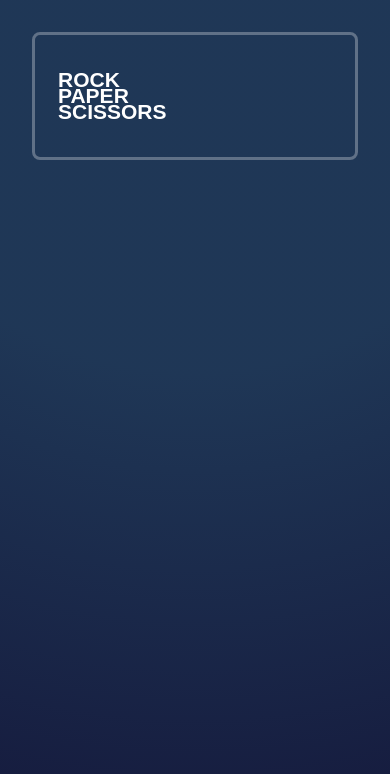
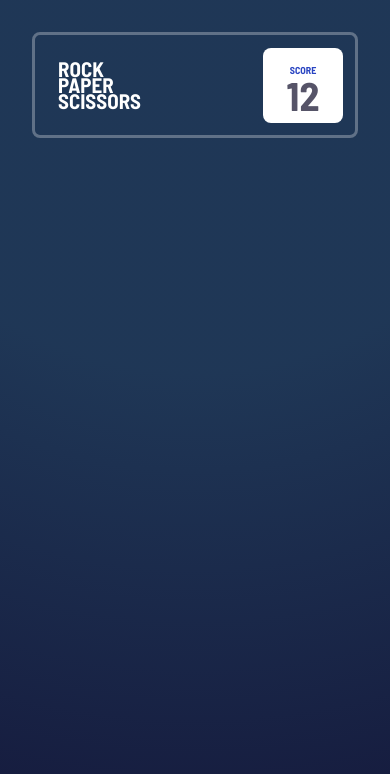
Before and after one commit to jecs580/roca-papel-tijeras, a React (Create React App) app: page / in a window 390 px wide. Shown: the top 774 px of the page. Built offline with nearby package versions, Linux system fonts and the light colour scheme.

Commit message:
Estilos section header en modo mobile 2/3

```diff
--- a/public/index.html
+++ b/public/index.html
@@ -14,6 +14,10 @@
       manifest.json provides metadata used when your web app is installed on a
       user's mobile device or desktop. See https://developers.google.com/web/fundamentals/web-app-manifest/
     -->
+    <link
+      href="https://fonts.googleapis.com/css2?family=Barlow+Semi+Condensed:wght@600;700&display=swap"
+      rel="stylesheet"
+    />
     <link rel="manifest" href="%PUBLIC_URL%/manifest.json" />
     <!--
       Notice the use of %PUBLIC_URL% in the tags above.
--- a/src/App.js
+++ b/src/App.js
@@ -7,6 +7,7 @@ import Wrapper from "./wrapper";
 const AppStyled = styled.main`
   @import url("https://fonts.googleapis.com/css2?family=Barlow+Semi+Condensed:wght@600;700&display=swap");
   /* background: #111f43; */
+  font-family: "Barlow Semi Condensed", sans-serif;
   background-image: radial-gradient(
     circle at top,
     hsl(214, 47%, 23%) 40%,
@@ -15,7 +16,9 @@ const AppStyled = styled.main`
   min-height: 100vh;
   padding: 2em;
   font-weight: 700;
-  font-family: "Barlow Semi Condensed", sans-serif;
+  /* body {
+    font-family: "Barlow Semi Condensed", sans-serif;
+  } */
 `;
 
 function App() {
--- a/src/header.js
+++ b/src/header.js
@@ -1,11 +1,14 @@
 import React from "react";
 import styled from "styled-components";
-
+import Score from "./score";
 const HeaderStyled = styled.div`
   color: white;
-  padding: 23px;
+  padding: 12px 12px 12px 23px;
   border: 3px solid rgba(255, 255, 255, 0.29);
   border-radius: 0.5em;
+  display: flex;
+  justify-content: space-between;
+  align-items: center;
   h1 {
     font-size: 21px;
     line-height: 16px;
@@ -20,8 +23,9 @@ function Header() {
       <h1>
         Rock
         <br /> paper
-        <br /> scissors{" "}
+        <br /> scissors
       </h1>
+      <Score />
     </HeaderStyled>
   );
 }
--- /dev/null
+++ b/src/score.js
@@ -0,0 +1,33 @@
+import React from "react";
+import styled from "styled-components";
+const ScoreStyled = styled.div`
+  background: white;
+  text-align: center;
+  padding: 10px 0;
+  border-radius: 0.5em;
+  width: 80px;
+  small {
+    color: #2a45c2;
+    text-transform: uppercase;
+    font-size: 10px;
+  }
+  p {
+    font-size: 40px;
+    margin: 0;
+    color: #565468;
+    font-weight: 700;
+    position: relative;
+    line-height: 0.9;
+  }
+`;
+
+function Score() {
+  return (
+    <ScoreStyled>
+      <small>Score</small>
+      <p>12</p>
+    </ScoreStyled>
+  );
+}
+
+export default Score;
```
